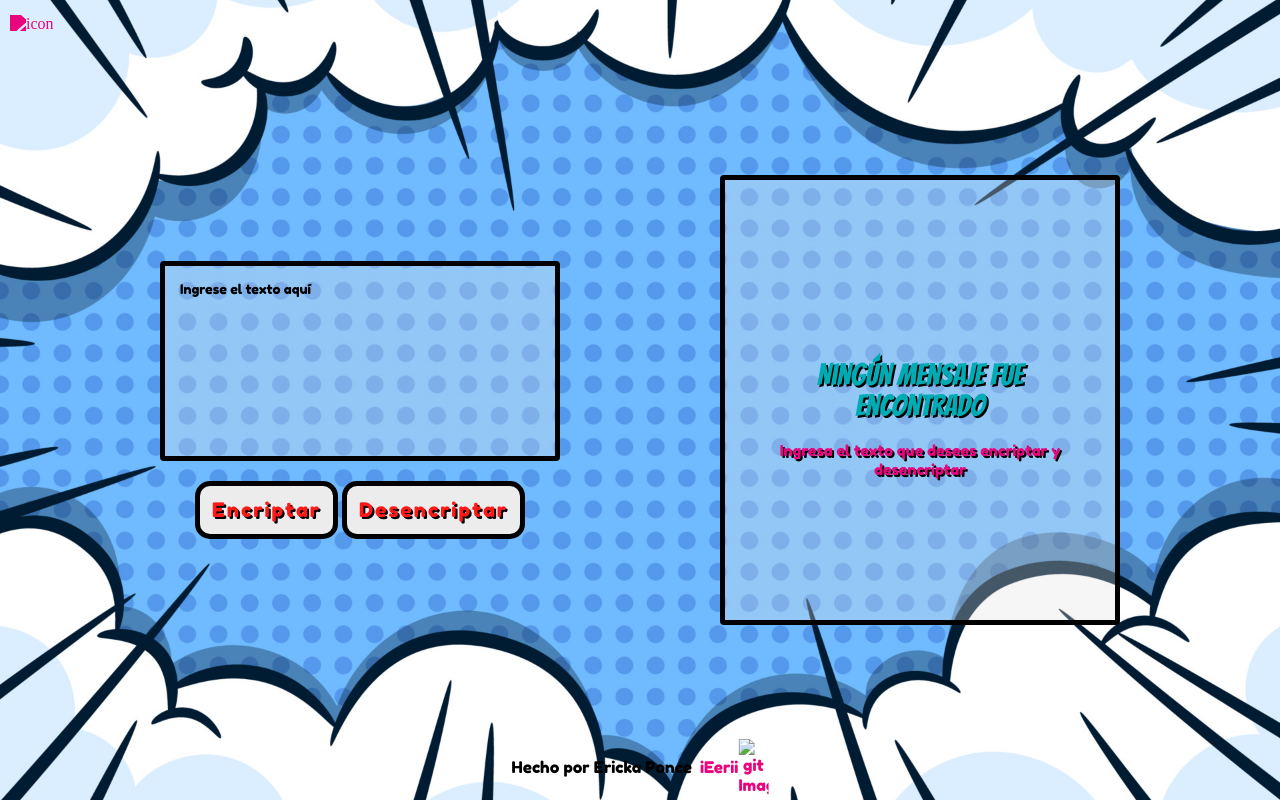
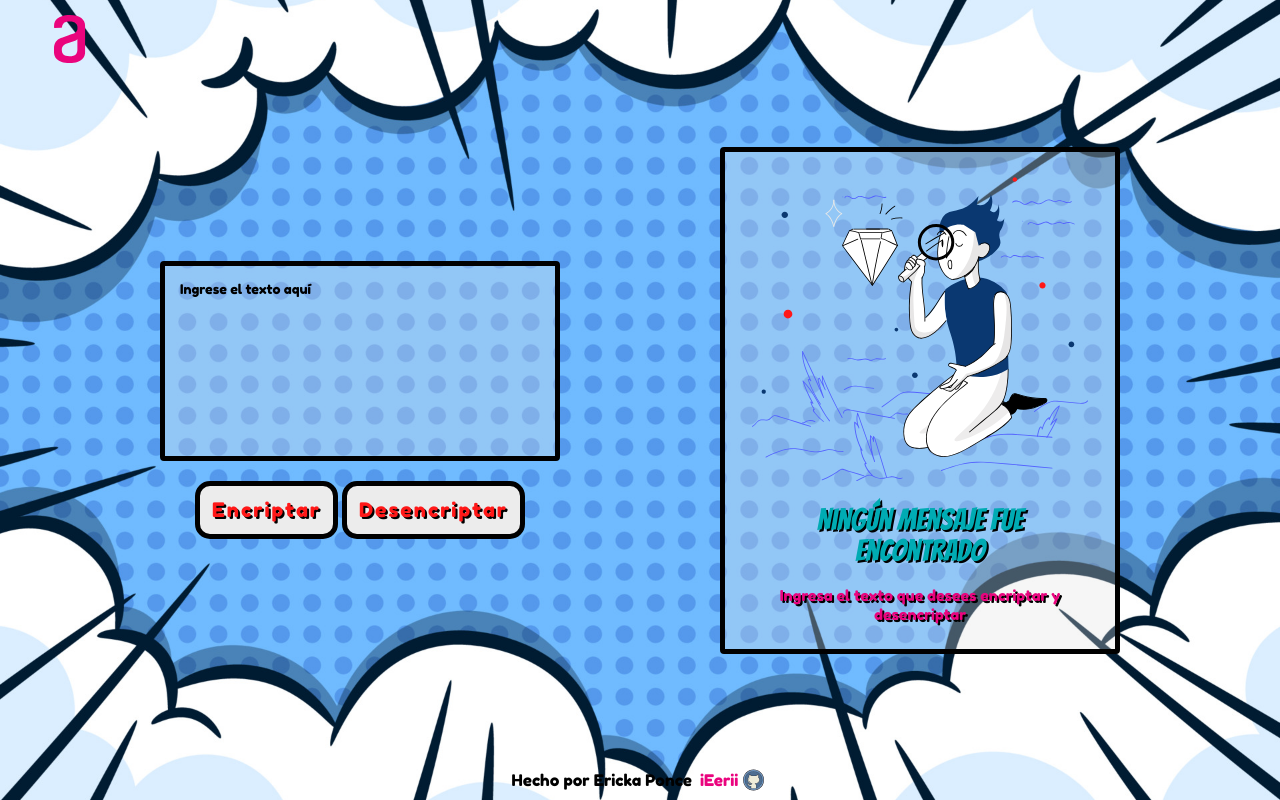
Before and after one commit to iEerii/challengeEncriptador, a plain HTML site: page index.html in a window 1280 px wide. Drawn offline with Linux system fonts and the light colour scheme; the site is published under a folder, as on GitHub Pages, so addresses that start at the root find nothing; a web font is replaced by a local one.

Commit message:
feat: images path changes

```diff
--- a/index.html
+++ b/index.html
@@ -10,7 +10,7 @@
     </head>
     <body>
         <figure class="logo">
-            <img class="color-icon" src="/img/logo.svg" alt="icon">
+            <img class="color-icon" src="./img/logo.svg" alt="icon">
         </figure>
         <main class="container">
             <section class="message-container">
@@ -24,7 +24,7 @@
 
             <section class="result-container">
                 <div id="block-hidden">
-                    <img src="/img/doll.svg" alt="" id="doll-image">
+                    <img src="./img/doll.svg" alt="" id="doll-image">
                     <p class="caveat-one" >Ningún mensaje fue encontrado</p>
                     <p class="caveat-two" >Ingresa el texto que desees encriptar y desencriptar</p>
                 </div>
@@ -36,7 +36,7 @@
                 <p>Hecho por Ericka Ponce &nbsp;</p>
                 <a href="https://github.com/iEerii">
                     iEerii
-                    <img class="footer-logo" src="/img/icons8-github.svg" alt="git Image">
+                    <img class="footer-logo" src="./img/icons8-github.svg" alt="git Image">
                 </a>
             </footer>
         </main>
```
